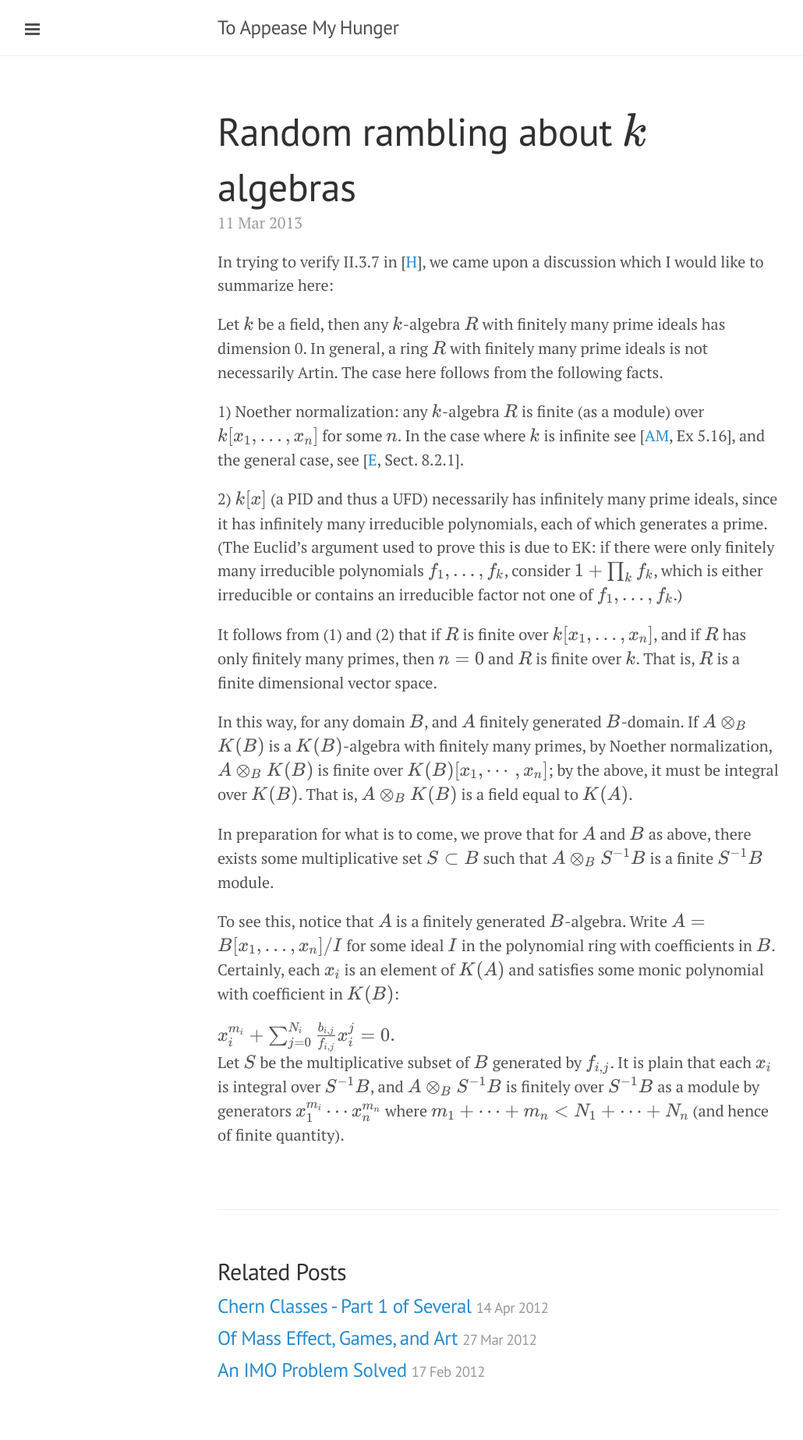
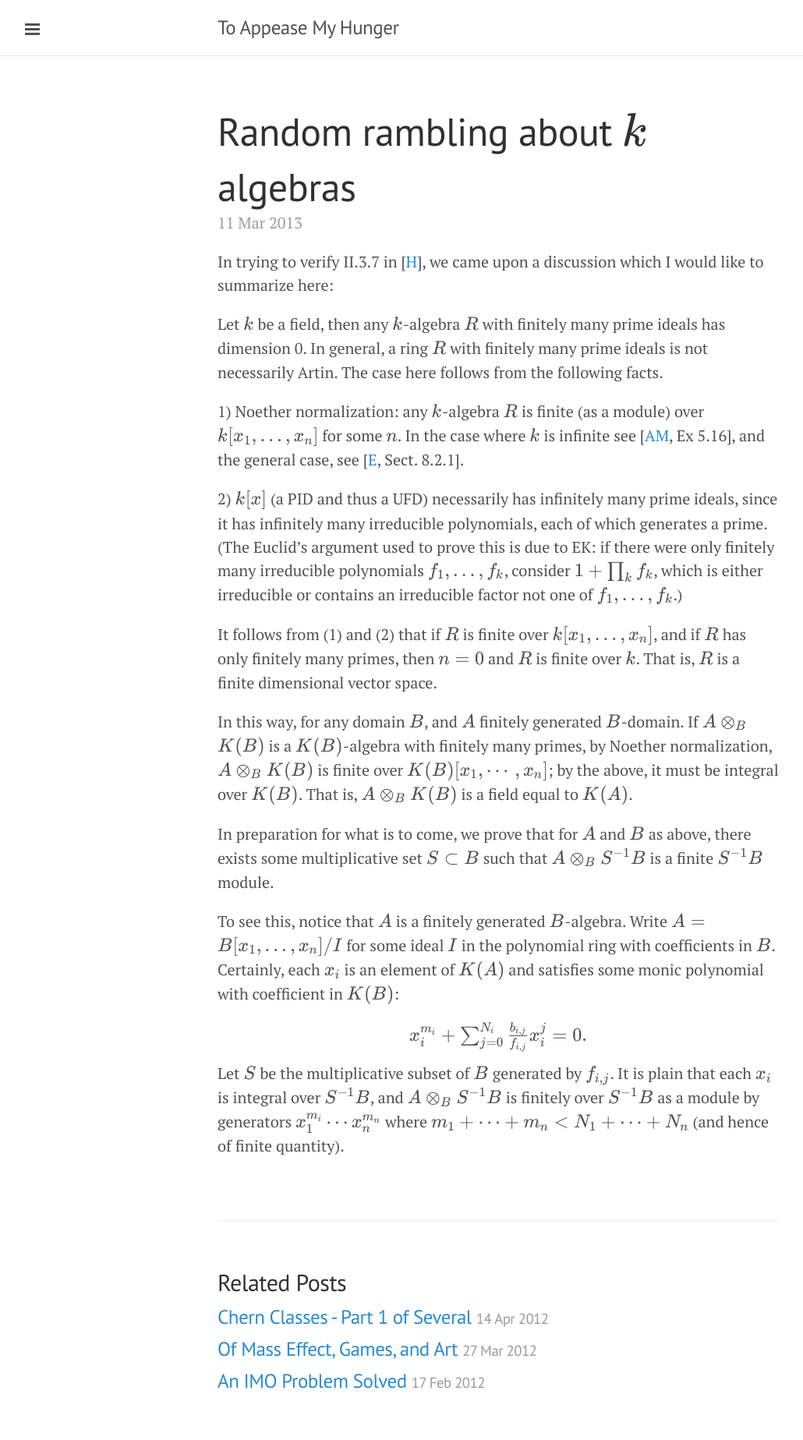
Before and after one commit to ichinco/math_notes, a Jekyll site: the page built from _posts/2013-03-11-random-rambling-about-k-algebras.html, in a window 1280 px wide. Shown: the whole page at 78% size, without its empty margins (1-1031 px from the left). Built offline with Jekyll 4.4.1, drawn with Linux system fonts in a browser that asks for light colours; nearby versions of some CDN libraries.

Commit message:
corrected formatting

```diff
--- a/_posts/2013-03-11-random-rambling-about-k-algebras.html
+++ b/_posts/2013-03-11-random-rambling-about-k-algebras.html
@@ -12,7 +12,7 @@ tags: commutative-algebra  mathematics
 <p>In this way, for any domain <span class="render-math">B</span>, and <span class="render-math">A</span> finitely generated <span class="render-math">B</span>-domain. If <span class="render-math">A \otimes_B K(B)</span> is a <span class="render-math">K(B)</span>-algebra with finitely many primes, by Noether normalization, <span class="render-math">A \otimes_B K(B)</span> is finite over <span class="render-math">K(B)[x_1,\cdots,x_n]</span>; by the above, it must be integral over <span class="render-math">K(B)</span>. That is, <span class="render-math">A \otimes_B K(B)</span> is a field equal to <span class="render-math">K(A)</span>.</p>
 <p>In preparation for what is to come, we prove that for <span class="render-math">A</span> and <span class="render-math">B</span> as above, there exists some multiplicative set <span class="render-math">S \subset B</span> such that <span class="render-math">A \otimes_B S^{-1}B</span> is a finite <span class="render-math">S^{-1}B</span> module. </p>
 <p>To see this, notice that <span class="render-math">A</span> is a finitely generated <span class="render-math">B</span>-algebra. Write <span class="render-math">A = B[x_1,\dots,x_n]/I</span> for some ideal <span class="render-math">I</span> in the polynomial ring with coefficients in <span class="render-math">B</span>. Certainly, each <span class="render-math">x_i</span> is an element of <span class="render-math">K(A)</span> and satisfies some monic polynomial with coefficient in <span class="render-math">K(B)</span>:<br />
-<div><span class="render-math">
+<div class="displaymath"><span class="render-math">
 x_i^{m_i} + \sum_{j = 0}^{N_i} \frac{b_{i,j}}{f_{i,j}}x_i^j = 0.
 </span></div>
 Let <span class="render-math">S</span> be the multiplicative subset of <span class="render-math">B</span> generated by <span class="render-math">f_{i,j}</span>. It is plain that each <span class="render-math">x_i</span> is integral over <span class="render-math">S^{-1}B</span>, and <span class="render-math">A \otimes_B S^{-1}B</span> is finitely over <span class="render-math">S^{-1}B</span> as a module by generators <span class="render-math">x_1^{m_i} \cdots x_n^{m_n}</span> where <span class="render-math">m_1 + \cdots + m_n < N_1 + \cdots + N_n</span> (and hence of finite quantity).</p>
--- a/public/css/lanyon.css
+++ b/public/css/lanyon.css
@@ -36,6 +36,12 @@
  *
  * Update the foundational and global aspects of the page.
  */
+
+ .displaymath {
+	display:block;
+	text-align:center;
+	margin: 0px auto .7em;
+ }
 
 /* Prevent scroll on narrow devices */
 html,
```
Also changed, not shown: 14 other files.
